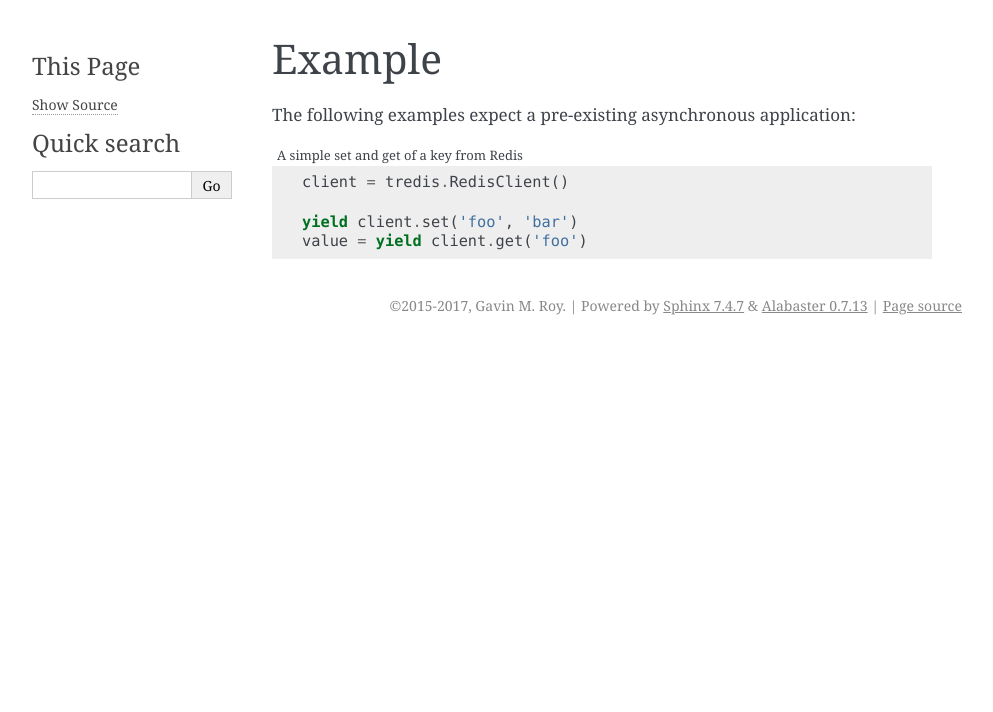
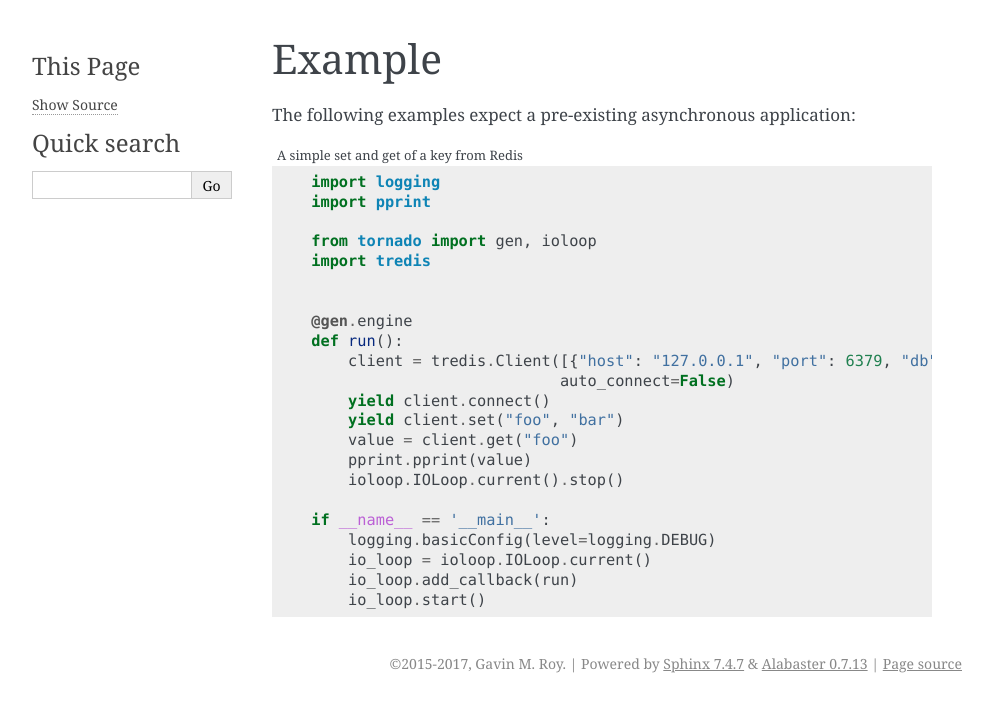
Before and after one commit to gmr/tredis, a Sphinx documentation site: the page built from docs/example.rst, in a window 1280 px wide. Shown: the top 712 px of the page, without its empty margins (148-1141 px from the left). Built offline with Sphinx 7.4.7, drawn with Linux system fonts in a browser that asks for light colours.

```diff
--- a/docs/example.rst
+++ b/docs/example.rst
@@ -5,7 +5,25 @@ The following examples expect a pre-existing asynchronous application:
 .. code-block:: python
    :caption: A simple set and get of a key from Redis
 
-   client = tredis.RedisClient()
+    import logging
+    import pprint
 
-   yield client.set('foo', 'bar')
-   value = yield client.get('foo')
+    from tornado import gen, ioloop
+    import tredis
+
+
+    @gen.engine
+    def run():
+        client = tredis.Client([{"host": "127.0.0.1", "port": 6379, "db": 0}],
+                               auto_connect=False)
+        yield client.connect()
+        yield client.set("foo", "bar")
+        value = client.get("foo")
+        pprint.pprint(value)
+        ioloop.IOLoop.current().stop()
+
+    if __name__ == '__main__':
+        logging.basicConfig(level=logging.DEBUG)
+        io_loop = ioloop.IOLoop.current()
+        io_loop.add_callback(run)
+        io_loop.start()
--- a/docs/supported-commands.rst
+++ b/docs/supported-commands.rst
@@ -5,7 +5,7 @@ The following table summarizes the number of commands supported by category:
 +--------------+----------+---------------+
 | Category     | Count    | Version Added |
 +==============+==========+===============+
-| Cluster      | 0 of 20  | —             |
+| Cluster      | 2 of 20  | 0.7.0         |
 +--------------+----------+---------------+
 | Connection   | 5 of 5   | 0.1.0         |
 +--------------+----------+---------------+
```
Also changed, not shown: README.rst (+22 -4 lines), docs/api.rst (+4 -4 lines), example.py (+6 -13 lines), 3 other files.
